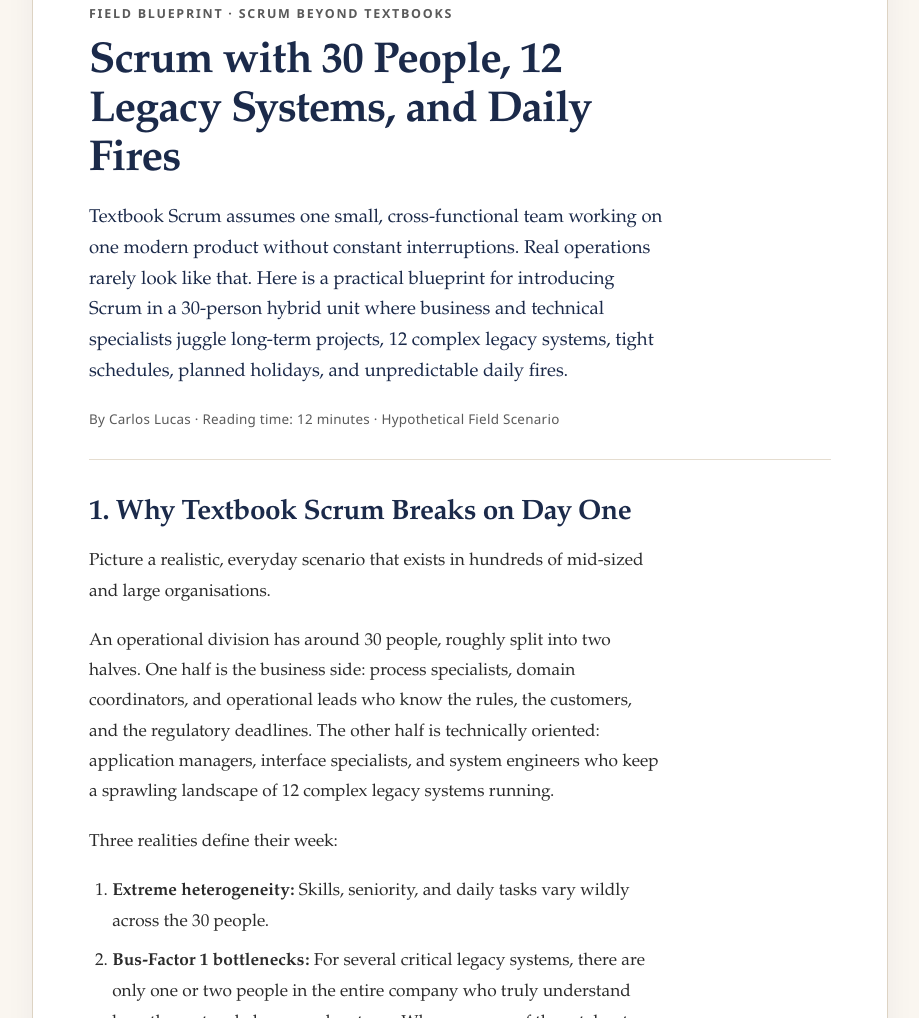
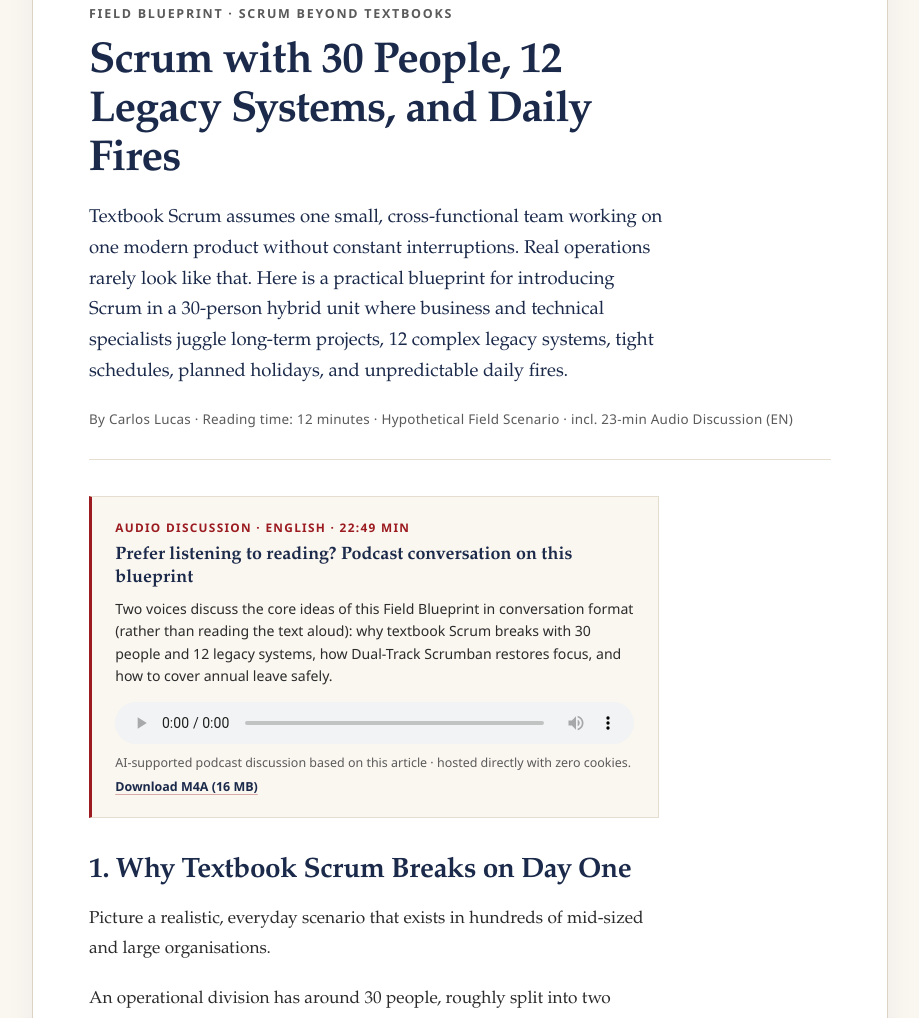
Before and after one commit to lusoluc/carloslucas-books, a plain HTML site: page news/scrum-30-people-legacy-systems/index.html in a window 1280 px wide. Shown: the part 175-1193 px from the top of the page, without its empty margins (180-1099 px from the left). Drawn offline with Linux system fonts and the light colour scheme.

Commit message:
Embed EN audio podcast in 30-people legacy blueprint and add audio category filter to news hubs

```diff
--- a/news/scrum-30-people-legacy-systems/index.html
+++ b/news/scrum-30-people-legacy-systems/index.html
@@ -266,6 +266,15 @@
       font-size: 0.78rem;
       color: var(--text-muted);
     }
+
+    .audio-briefing { background-color: var(--bg-paper); border: 1px solid var(--border-subtle); border-left: 3px solid var(--accent-red); padding: 1.25rem 1.45rem; margin: 0 0 2.25rem; max-width: 66ch; }
+    .audio-briefing-eyebrow { font-family: var(--font-sans); font-size: 0.74rem; font-weight: 700; letter-spacing: 0.11em; text-transform: uppercase; color: var(--accent-red); display: block; margin-bottom: 0.35rem; }
+    .audio-briefing-title { font-family: var(--font-serif); font-size: 1.12rem; font-weight: 700; color: var(--brand-navy); margin-bottom: 0.45rem; line-height: 1.32; }
+    .audio-briefing-desc { font-family: var(--font-sans); font-size: 0.88rem; line-height: 1.58; color: var(--text-main); margin-bottom: 0.9rem; }
+    .audio-briefing audio { display: block; width: 100%; height: 42px; margin-bottom: 0.65rem; }
+    .audio-briefing-meta { font-family: var(--font-sans); font-size: 0.78rem; line-height: 1.5; color: var(--text-muted); display: flex; justify-content: space-between; align-items: baseline; flex-wrap: wrap; gap: 0.35rem 1rem; }
+    .audio-briefing-meta a { color: var(--brand-navy); font-weight: 600; }
+    .audio-briefing-meta a:hover { color: var(--accent-red); }
 
     /* SVG Interactive Elements & Calm Editorial Animations */
     .svg-node {
@@ -703,8 +712,24 @@
           <p class="article-lead">
             Textbook Scrum assumes one small, cross-functional team working on one modern product without constant interruptions. Real operations rarely look like that. Here is a practical blueprint for introducing Scrum in a 30-person hybrid unit where business and technical specialists juggle long-term projects, 12 complex legacy systems, tight schedules, planned holidays, and unpredictable daily fires.
           </p>
-          <p class="article-meta">By Carlos Lucas · Reading time: 12 minutes · Hypothetical Field Scenario</p>
+          <p class="article-meta">By Carlos Lucas · Reading time: 12 minutes · Hypothetical Field Scenario · incl. 23-min Audio Discussion (EN)</p>
         </header>
+
+        <aside class="audio-briefing" aria-labelledby="audio-briefing-heading">
+          <span class="audio-briefing-eyebrow">Audio Discussion · English · 22:49 min</span>
+          <div id="audio-briefing-heading" class="audio-briefing-title">Prefer listening to reading? Podcast conversation on this blueprint</div>
+          <p class="audio-briefing-desc">
+            Two voices discuss the core ideas of this Field Blueprint in conversation format (rather than reading the text aloud): why textbook Scrum breaks with 30 people and 12 legacy systems, how Dual-Track Scrumban restores focus, and how to cover annual leave safely.
+          </p>
+          <audio controls preload="metadata">
+            <source src="/assets/audio/Wie_Agile_im_echten_IT-Chaos_%C3%BCberlebt.m4a" type="audio/mp4">
+            Your browser does not support embedded HTML5 audio. You can download the file directly below.
+          </audio>
+          <div class="audio-briefing-meta">
+            <span>AI-supported podcast discussion based on this article · hosted directly with zero cookies.</span>
+            <a href="/assets/audio/Wie_Agile_im_echten_IT-Chaos_%C3%BCberlebt.m4a" download>Download M4A (16 MB)</a>
+          </div>
+        </aside>
 
         <div class="article-prose">
 
```
Also changed, not shown: de/news/index.html (+2 -2 lines), es/news/index.html (+1 -1 lines), news/index.html (+2 -2 lines), pt/news/index.html (+1 -1 lines).
